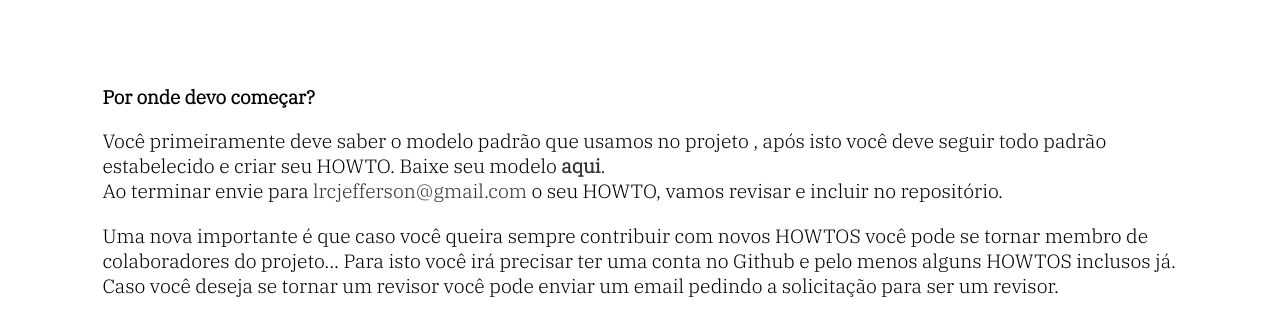
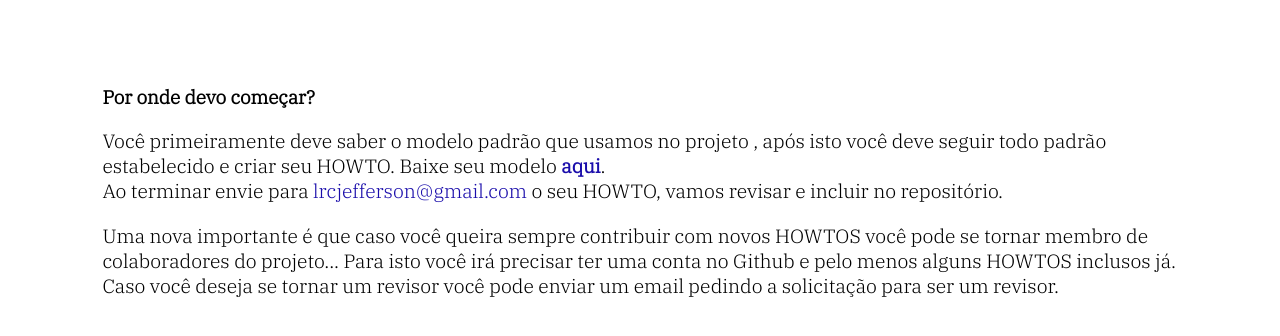
Before and after one commit to Shellwiki/shellwiki.github.io, a plain HTML site: page envie.html in a window 1280 px wide. Shown: the part 198-534 px from the top of the page. Drawn offline with Linux system fonts and the light colour scheme.

Commit message:
Add files via upload

```diff
--- a/css/estilo.css
+++ b/css/estilo.css
@@ -22,9 +22,9 @@ h1{color: #343c4f; font-size: 2.1em;}
 li{color: #343c4f; }
 
 /*-------LINKS Principais */
-a:link{text-decoration: none; color: #333;}
-a:hover{color: #343c4f;}
-a:visited{color: #333;}
+a:link{text-decoration: none; color: #1a0dab;}
+a:hover{background-color: #dfdfdf;}
+a:visited{color: #1a0dab;}
 
 
 
```
